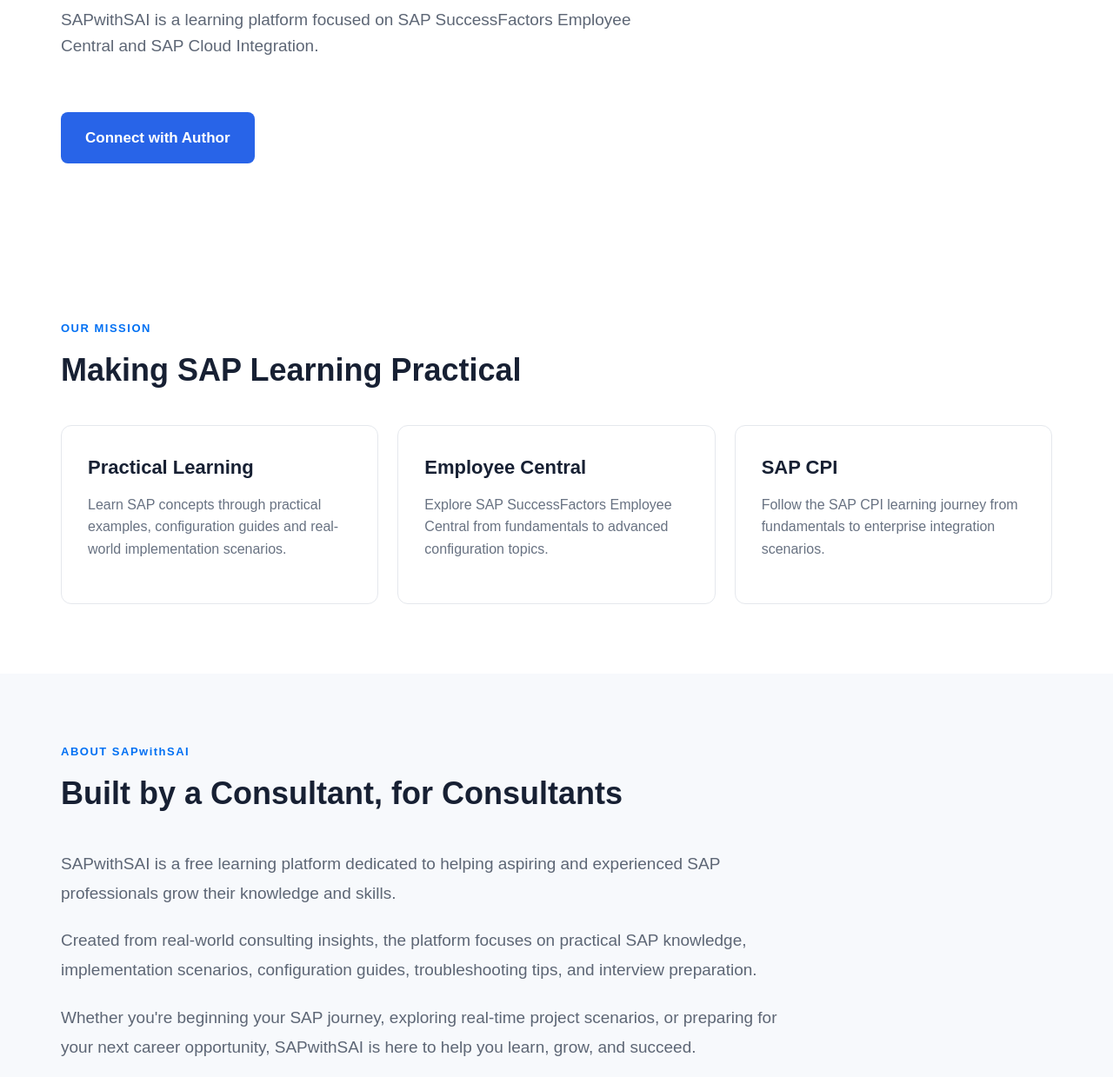
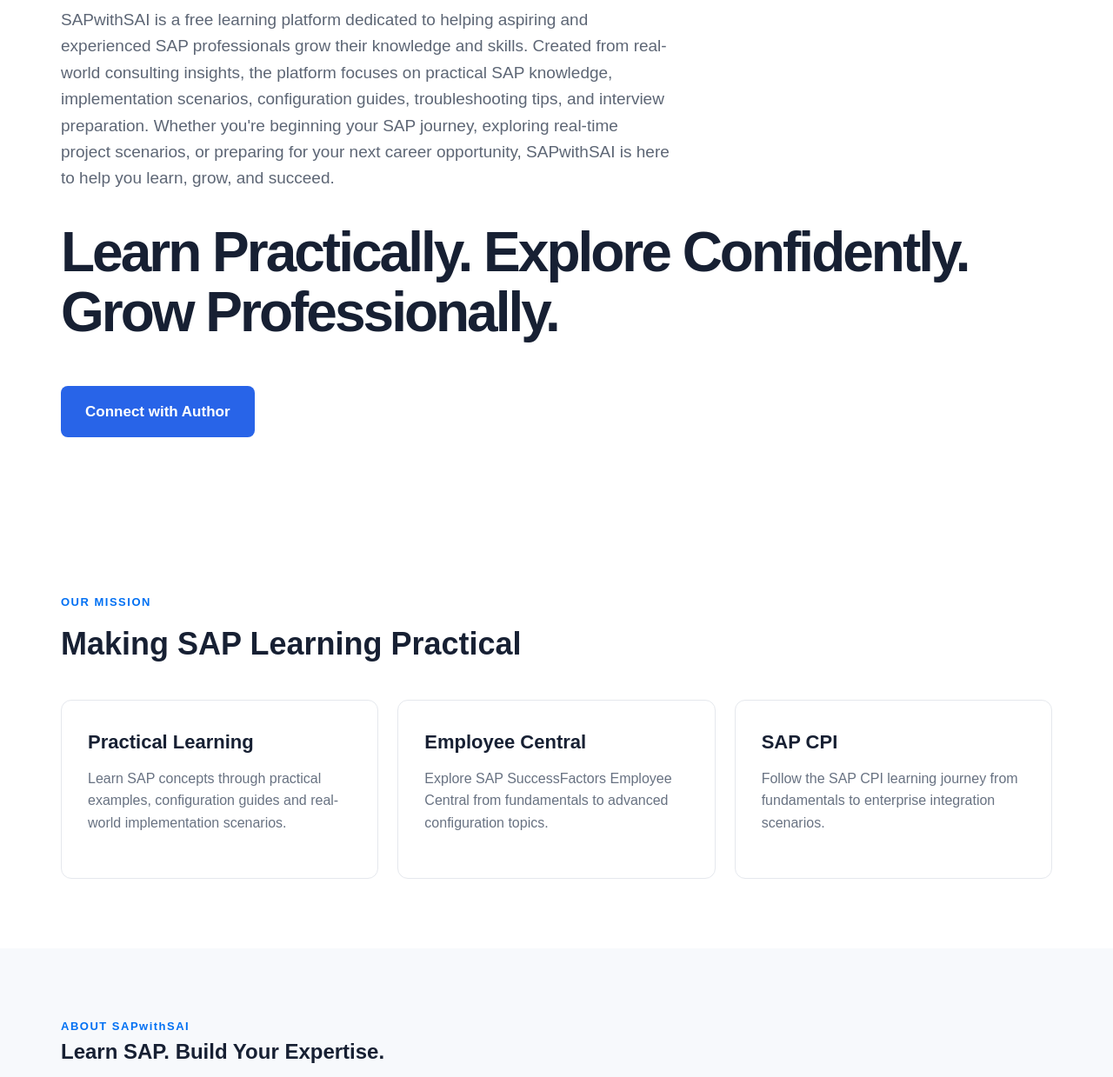
Before and after one commit to SAPwithSAI/SAPwithSAI.github.io, a plain HTML site: page about.html in a window 1280 px wide. Shown: the part 321-1560 px from the top of the page at 87% size. Drawn offline with Linux system fonts and the light colour scheme.

Commit message:
Revise about section for clarity and focus
Updated the content to emphasize practical learning and consulting insights.

```diff
--- a/about.html
+++ b/about.html
@@ -101,15 +101,21 @@
         </p>
 
         <h1>
-            Learn SAP.
-            <span>Build Your Expertise.</span>
+            Built by a Consultant,
+            <span>for Consultants.</span>
         </h1>
 
         <p class="hero-text">
-            SAPwithSAI is a learning platform focused on
-            SAP SuccessFactors Employee Central and
-            SAP Cloud Integration.
+            SAPwithSAI is a free learning platform dedicated to helping aspiring and experienced SAP professionals grow their knowledge and skills.
+
+            Created from real-world consulting insights, the platform focuses on practical SAP knowledge, implementation scenarios, configuration guides, troubleshooting tips, and interview preparation.
+
+            Whether you're beginning your SAP journey, exploring real-time project scenarios, or preparing for your next career opportunity, SAPwithSAI is here to help you learn, grow, and succeed.
         </p>
+
+        <h1>
+            Learn Practically. Explore Confidently. Grow Professionally.
+        </h1>
 
         <a
             href="mailto:sapwithsai@gmail.com?subject=Connect%20with%20SAPwithSAI"
@@ -208,9 +214,10 @@
             ABOUT SAPwithSAI
         </p>
 
-        <h2>
-            Built by a Consultant, for Consultants
-        </h2>
+        <h1>
+            Learn SAP.
+            <span>Build Your Expertise.</span>
+        </h1>
 
     </div>
 
@@ -218,15 +225,7 @@
     <div class="about-content">
 
         <p>
-            SAPwithSAI is a free learning platform dedicated to helping aspiring and experienced SAP professionals grow their knowledge and skills.
-        </p>
-
-        <p>
-            Created from real-world consulting insights, the platform focuses on practical SAP knowledge, implementation scenarios, configuration guides, troubleshooting tips, and interview preparation.
-        </p>
-
-        <p>
-            Whether you're beginning your SAP journey, exploring real-time project scenarios, or preparing for your next career opportunity, SAPwithSAI is here to help you learn, grow, and succeed.
+            SAPwithSAI is a learning platform focused on SAP SuccessFactors Employee Central and SAP Cloud Integration.
         </p>
 
         <p>
```
